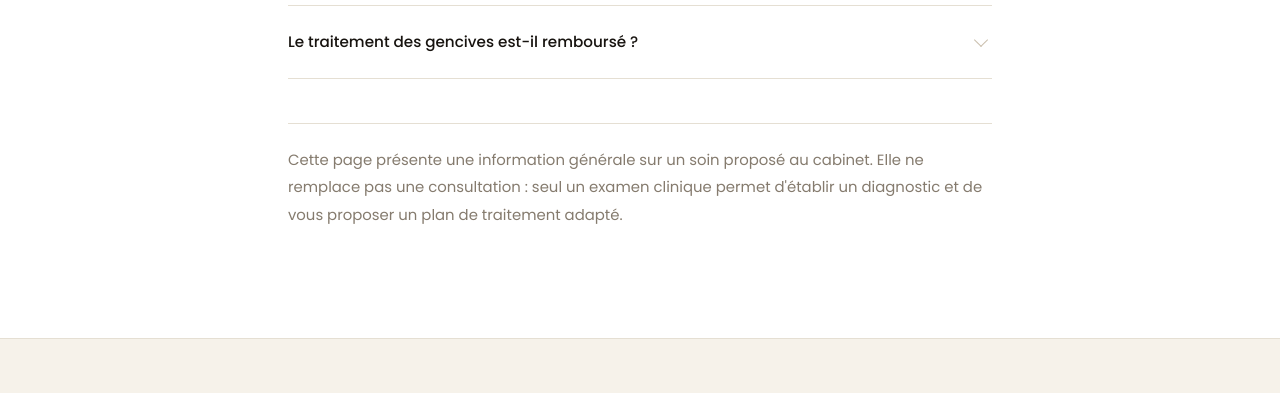
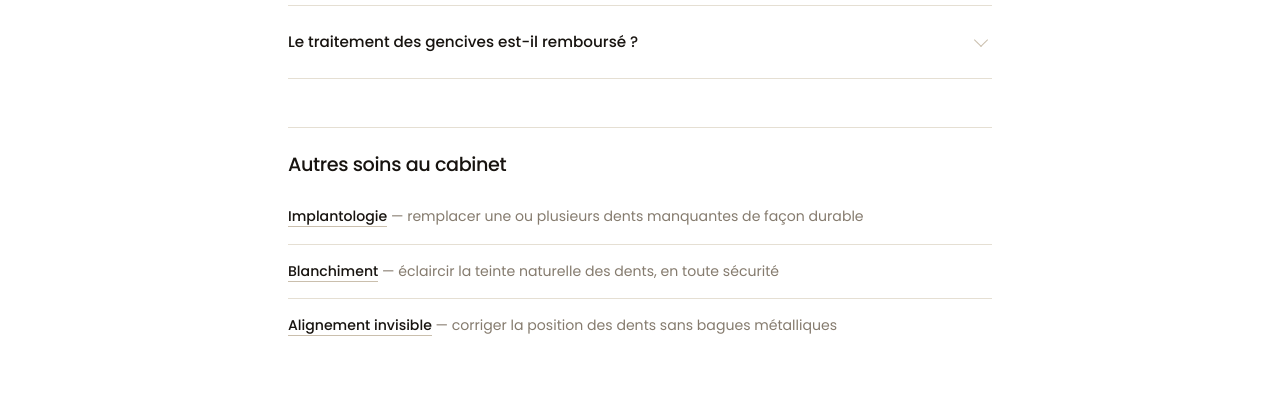
Before and after one commit to jordanscience/dentofos, a plain HTML site: page parodontologie/index.html in a window 1280 px wide. Shown: the part 1620-2013 px from the top of the page. Drawn offline with Linux system fonts and the light colour scheme.

Commit message:
Maillage entre pages de soins, sameAs, llms-full.txt et redirection www

```diff
--- a/assets/style.css
+++ b/assets/style.css
@@ -278,6 +278,17 @@ strong { color: var(--ink); font-weight: 600; }
   border-top: 1px solid var(--line);
   font-size: .78rem; line-height: 1.7; color: var(--ink-soft);
 }
+.related { margin-top: 6px; }
+.related li {
+  padding: 14px 0;
+  border-bottom: 1px solid var(--line);
+  font-size: .88rem;
+  color: var(--ink-soft);
+}
+.related li:last-child { border-bottom: none; }
+.related a { font-weight: 500; color: var(--ink); border-bottom: 1px solid var(--line-strong); }
+.related a:hover { border-bottom-color: var(--ink); }
+
 .care-more {
   display: inline-block; margin-top: 16px;
   font-size: .76rem; letter-spacing: .1em; text-transform: uppercase;
--- a/parodontologie/index.html
+++ b/parodontologie/index.html
@@ -174,6 +174,13 @@
         </details>
       </div>
 
+      <h2 class="article-h2">Autres soins au cabinet</h2>
+      <ul class="related">
+        <li><a href="../implantologie/">Implantologie</a> — remplacer une ou plusieurs dents manquantes de façon durable</li>
+        <li><a href="../blanchiment-dentaire/">Blanchiment</a> — éclaircir la teinte naturelle des dents, en toute sécurité</li>
+        <li><a href="../alignement-invisible/">Alignement invisible</a> — corriger la position des dents sans bagues métalliques</li>
+      </ul>
+
       <p class="article-note">Cette page présente une information générale sur un soin proposé au cabinet. Elle ne remplace pas une consultation&nbsp;: seul un examen clinique permet d'établir un diagnostic et de vous proposer un plan de traitement adapté.</p>
     </div>
   </article>
```
Also changed, not shown: alignement-invisible/index.html (+7 -0 lines), blanchiment-dentaire/index.html (+7 -0 lines), implantologie/index.html (+7 -0 lines), index.html (+6 -1 lines), mentions-legales.html (+1 -1 lines), llms-full.txt (added), llms.txt, robots.txt.
